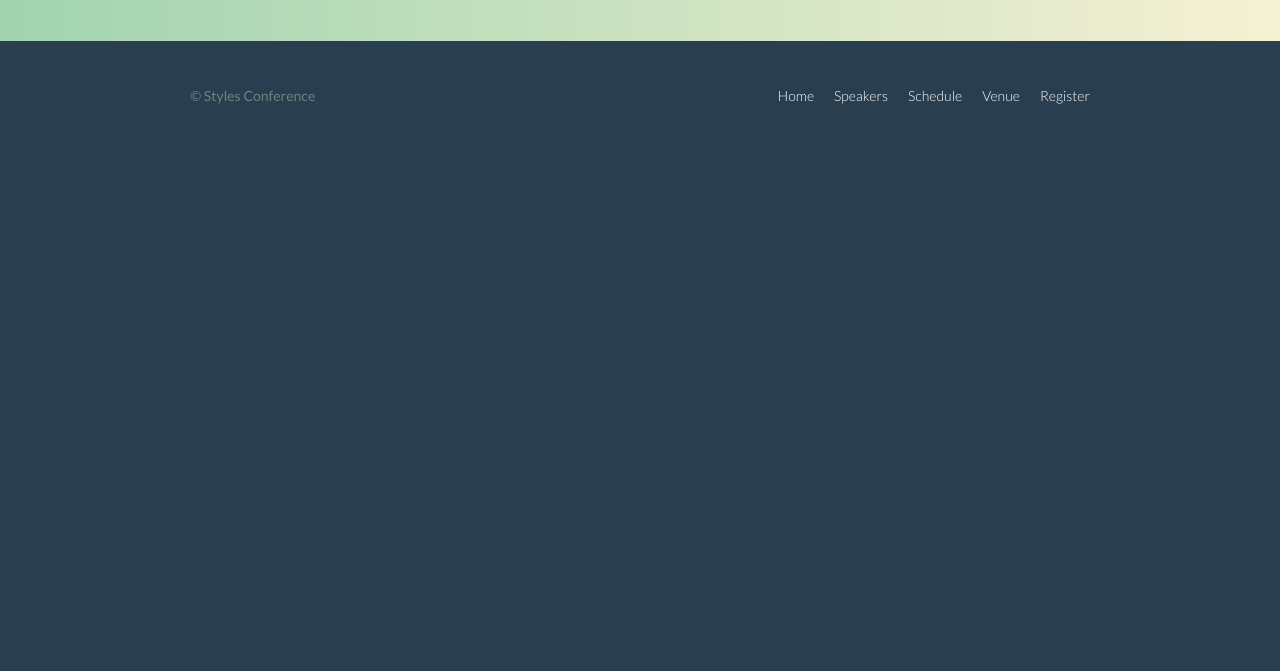
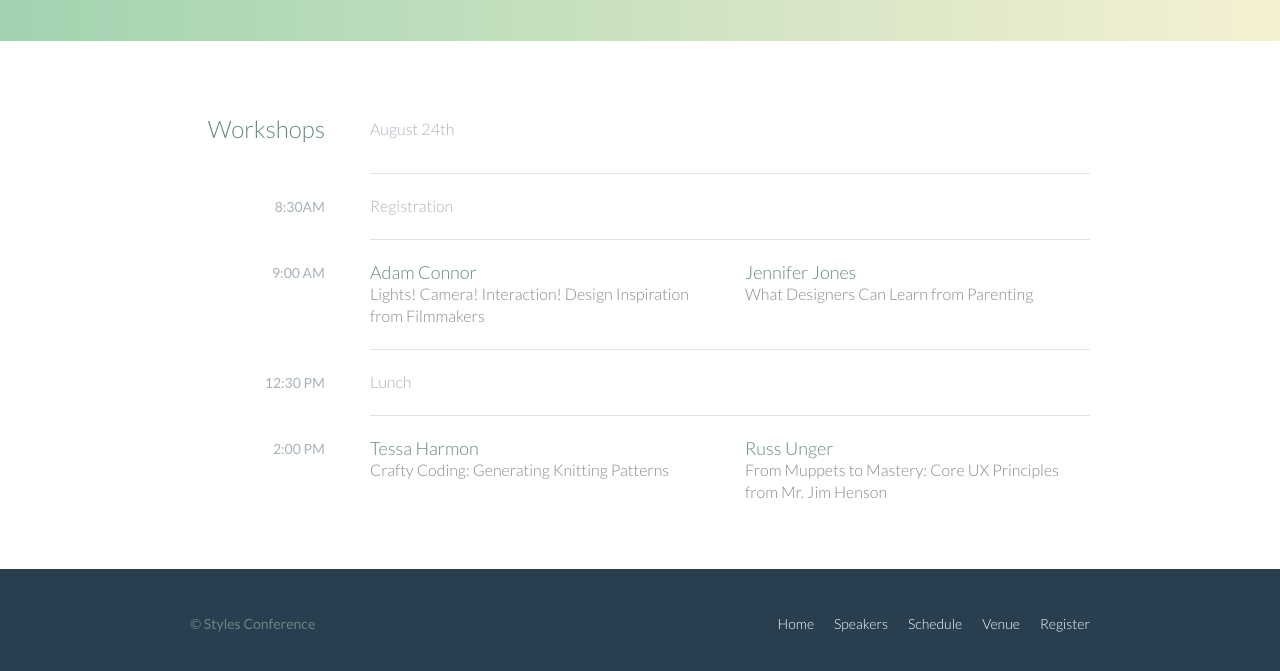
Before and after one commit to samiduby/styles-conference, a plain HTML site: page schedule.html in a window 1280 px wide. Shown: the part 355-1026 px from the top of the page. Before the commit the page ends 800 px from the top, so only its background shows below. Drawn offline with Linux system fonts and the light colour scheme.

Commit message:
schedule

```diff
--- a/assets/stylesheets/main.css
+++ b/assets/stylesheets/main.css
@@ -431,3 +431,70 @@ input, select, textarea {
 .btn-default:hover {
   background: #77a198;
 }
+
+table {
+  margin-bottom: 44px;
+  width: 100%;
+}
+
+table:last-child {
+  margin-bottom: 0;
+}
+
+th, td {
+  padding-bottom: 22px;
+  vertical-align: top;
+}
+
+th {
+  padding-right: 45px;
+  text-align: right;
+  width: 20%;
+}
+
+td {
+  width: 40%;
+}
+
+thead {
+  line-height: 44px;
+}
+
+thead th {
+  color: #648880;
+  font-size: 24px;
+}
+
+tbody th {
+  color: #a9b2b9;
+  font-size: 14px;
+  font-weight: 400;
+  padding-top: 22px;
+  text-transform: uppercase;
+}
+tbody td {
+  border-top: 1px solid #dfe2e5;
+  padding-top: 21px;
+}
+
+tbody td:first-of-type {
+  padding-right: 15px;
+}
+tbody td:last-of-type {
+  padding-left: 15px;
+}
+tbody td:only-of-type {
+  padding-left: 0;
+  padding-right: 0;
+}
+
+table a {
+  color: #888;
+}
+table h4 {
+  margin-bottom: 0;
+}
+
+.schedule-offset {
+  color: #a9b2b9;
+}
--- a/schedule.html
+++ b/schedule.html
@@ -44,6 +44,76 @@
       </div>
     </section>
 
+      <section class="row">
+        <div class="container">
+          <table>
+            <thead>
+              <tr>
+                <th scope="row">
+                  Workshops
+                </th>
+                <td class="schedule-offset" colspan="2">
+                  August 24th
+                </td>
+              </tr>
+            </thead>
+          <tbody>
+            <tr>
+              <th scope="row">
+                <time datetime="08:30:00"> 8:30AM</time>
+              </th>
+              <td class="schedule-offset" colspan="2">
+                Registration
+              </td>
+            </tr>
+            <tr>
+              <th scope="row">
+                <time datetime="09:00:00">9:00 AM</time>
+              </th>
+              <td class="schedule-offset">
+                <a href="speakers.html#adam-connor">
+                  <h4>Adam Connor</h4>
+                  Lights! Camera! Interaction! Design Inspiration from Filmmakers
+                </a>
+              </td>
+              <td class="schedule-offset">
+                <a href="speakers.html#jennifer-jones">
+                  <h4>Jennifer Jones</h4>
+                  What Designers Can Learn from Parenting
+                </a>
+              </td>
+            </tr>
+          <tr>
+            <th scope="row">
+              <time datetime="12:30:00">12:30 PM</time>
+            </th>
+            <td class="schedule-offset" colspan="2">
+              Lunch
+            </td>
+          </tr>
+          <tr>
+            <th scope="row">
+              <time datetime="14:00">2:00 PM</time>
+            </th>
+            <td class="schedule-offset">
+              <a href="speakers.html#tessa-harmon">
+                <h4>Tessa Harmon</h4>
+                Crafty Coding: Generating Knitting Patterns
+              </a>
+            </td>
+            <td class="schedule-offset">
+              <a href="speakers.html#russ-unger">
+                <h4>Russ Unger</h4>
+                From Muppets to Mastery: Core UX Principles from Mr. Jim Henson
+              </a>
+            </td>
+          </tr>
+          </tbody>
+        </table>
+        </div>
+      </section>
+
+
     <!-- Footer -->
 
     <footer class="primary-footer container group">
```
